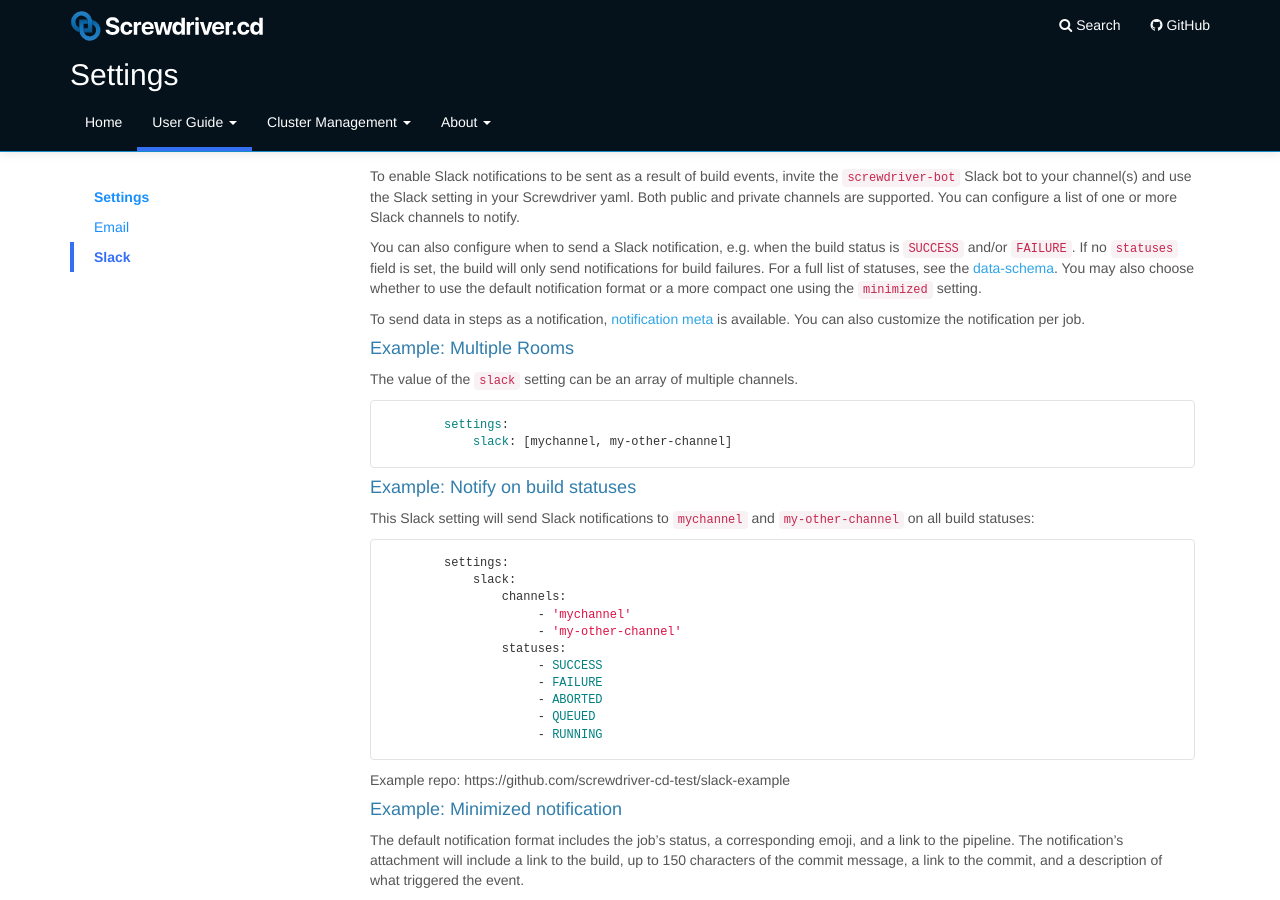
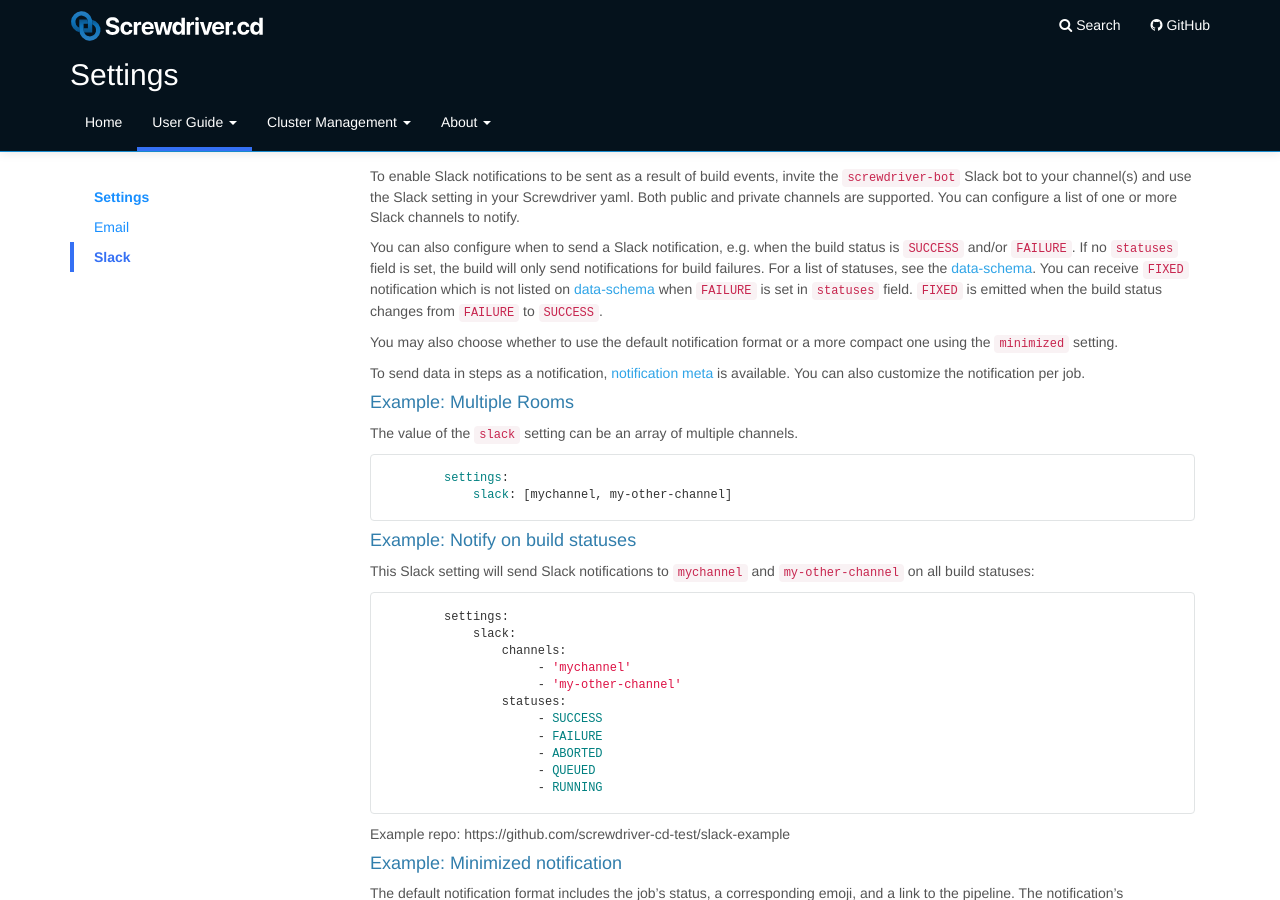
Before and after one commit to screwdriver-cd/guide, a Jekyll site: the page built from docs/user-guide/configuration/settings.md, in a window 1280 px wide and 900 px high, scrolled down 853 px. Built offline with Jekyll 4.4.1, drawn with Linux system fonts in a browser that asks for light colours.

Commit message:
fix(1572): Add about fixed notification (#407)

```diff
--- a/docs/user-guide/configuration/settings.md
+++ b/docs/user-guide/configuration/settings.md
@@ -55,7 +55,9 @@ You can configure a list of one or more email addresses to contact. You can also
 ## Slack
 To enable Slack notifications to be sent as a result of build events, invite the `screwdriver-bot` Slack bot to your channel(s) and use the Slack setting in your Screwdriver yaml. Both public and private channels are supported. You can configure a list of one or more Slack channels to notify.
 
-You can also configure when to send a Slack notification, e.g. when the build status is `SUCCESS` and/or `FAILURE`. If no `statuses` field is set, the build will only send notifications for build failures. For a full list of statuses, see the [data-schema](https://github.com/screwdriver-cd/data-schema/blob/c2ea9b0372c6e62cb81e1f50602b751d0b10d547/models/build.js#L83-L96). You may also choose whether to use the default notification format or a more compact one using the `minimized` setting.
+You can also configure when to send a Slack notification, e.g. when the build status is `SUCCESS` and/or `FAILURE`. If no `statuses` field is set, the build will only send notifications for build failures. For a list of statuses, see the [data-schema](https://github.com/screwdriver-cd/data-schema/blob/c2ea9b0372c6e62cb81e1f50602b751d0b10d547/models/build.js#L83-L96). You can receive `FIXED` notification which is not listed on [data-schema](https://github.com/screwdriver-cd/data-schema/blob/c2ea9b0372c6e62cb81e1f50602b751d0b10d547/models/build.js#L83-L96) when `FAILURE` is set in `statuses` field. `FIXED` is emitted when the build status changes from `FAILURE` to `SUCCESS`.
+
+You may also choose whether to use the default notification format or a more compact one using the `minimized` setting.
 
 To send data in steps as a notification, [notification meta](../metadata#notifications) is available. You can also customize the notification per job.
 
```
